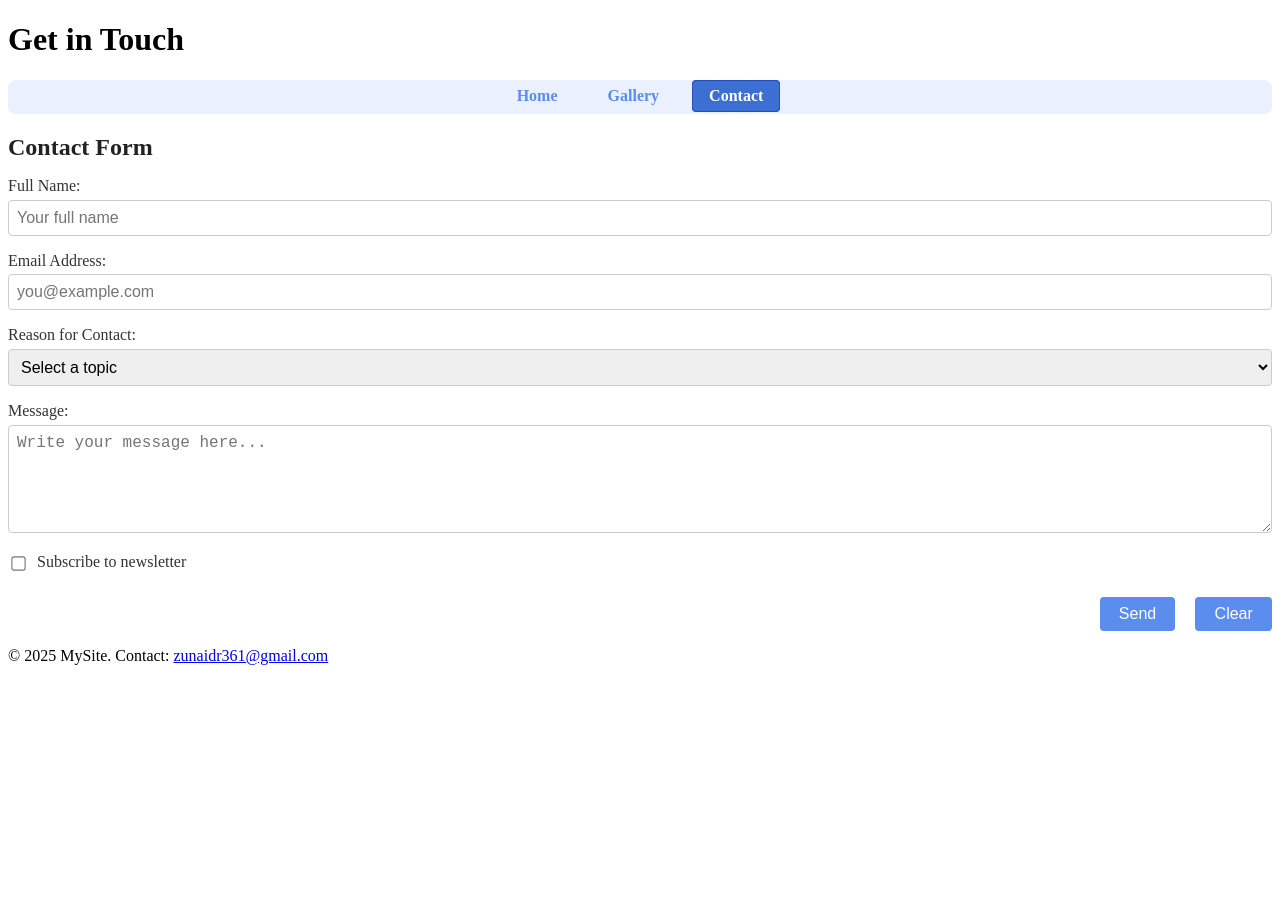
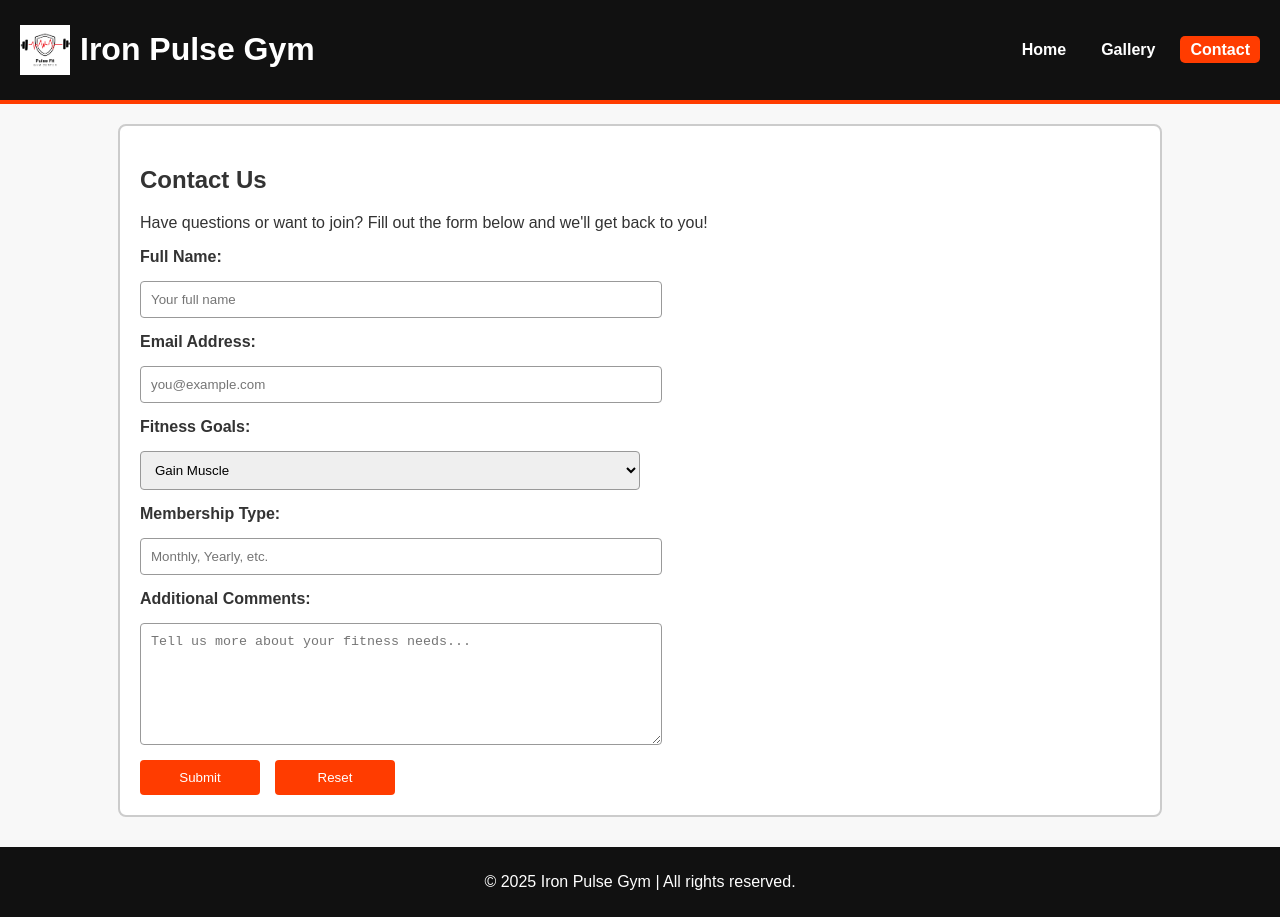
Before and after one commit to zunaidr361/pulse-fit-2-2, a plain HTML site: page contact.html in a window 1280 px wide. Before the commit the page ends 800 px from the top, so only its background shows below. Drawn offline with Linux system fonts and the light colour scheme.

Commit message:
Add files via upload

```diff
--- a/contact.html
+++ b/contact.html
@@ -2,56 +2,59 @@
 <html lang="en">
 <head>
   <meta charset="UTF-8" />
-  <meta name="viewport" content="width=device-width, initial-scale=1" />
-  <title>Contact Me</title>
+  <meta name="viewport" content="width=device-width, initial-scale=1.0"/>
+  <title>Contact Us | Iron Pulse Gym</title>
   <link rel="stylesheet" href="style.css" />
 </head>
 <body>
   <header>
-    <h1>Get in Touch</h1>
+    <div class="logo-container">
+      <img src="images/logo.png" alt="Iron Pulse Gym Logo" class="logo"/>
+      <h1>Iron Pulse Gym</h1>
+    </div>
     <nav>
-      <ul class="nav-list">
+      <ul>
         <li><a href="index.html">Home</a></li>
         <li><a href="gallery.html">Gallery</a></li>
-        <li><a href="contact.html" class="current">Contact</a></li>
+        <li><a href="contact.html" class="active">Contact</a></li>
       </ul>
     </nav>
   </header>
 
-  <section class="form-section">
-    <h2>Contact Form</h2>
-    <form action="#" method="post" novalidate>
+  <main>
+    <h2>Contact Us</h2>
+    <p>Have questions or want to join? Fill out the form below and we'll get back to you!</p>
+
+    <form>
       <label for="fullname">Full Name:</label>
-      <input type="text" id="fullname" name="fullname" placeholder="Your full name" required />
+      <input type="text" id="fullname" name="fullname" placeholder="Your full name">
 
-      <label for="emailaddr">Email Address:</label>
-      <input type="email" id="emailaddr" name="emailaddr" placeholder="you@example.com" required />
+      <label for="email">Email Address:</label>
+      <input type="email" id="email" name="email" placeholder="you@example.com">
 
-      <label for="topic">Reason for Contact:</label>
-      <select id="topic" name="topic" required>
-        <option value="" disabled selected>Select a topic</option>
-        <option value="support">Support</option>
-        <option value="feedback">Feedback</option>
-        <option value="other">Other</option>
+      <label for="goals">Fitness Goals:</label>
+      <select id="goals" name="goals">
+        <option value="gain-muscle">Gain Muscle</option>
+        <option value="lose-weight">Lose Weight</option>
+        <option value="general-fitness">General Fitness</option>
+        <option value="sports-performance">Sports Performance</option>
       </select>
 
-      <label for="message">Message:</label>
-      <textarea id="message" name="message" rows="5" placeholder="Write your message here..." required></textarea>
+      <label for="membership">Membership Type:</label>
+      <input type="text" id="membership" name="membership" placeholder="Monthly, Yearly, etc.">
 
-      <label>
-        <input type="checkbox" name="subscribe" />
-        Subscribe to newsletter
-      </label>
+      <label for="message">Additional Comments:</label>
+      <textarea id="message" name="message" placeholder="Tell us more about your fitness needs..."></textarea>
 
-      <div class="form-buttons">
-        <button type="submit">Send</button>
-        <button type="reset">Clear</button>
+      <div style="display: flex; gap: 15px;">
+        <button type="submit">Submit</button>
+        <button type="reset">Reset</button>
       </div>
     </form>
-  </section>
+  </main>
 
   <footer>
-    <p>© 2025 MySite. Contact: <a href="mailto:zunaidr361@gmail.com">zunaidr361@gmail.com</a></p>
+    <p>&copy; 2025 Iron Pulse Gym | All rights reserved.</p>
   </footer>
 </body>
 </html>
--- a/style.css
+++ b/style.css
@@ -1,137 +1,146 @@
-s to your existing style.css
-css
-Copy
-Edit
-/* Contact Form Styling */
-.form-section {
-  max-width: 600px;
-  margin: 2rem auto;
-  padding: 1rem 2rem;
-  background: #f9f9f9;
-  border-radius: 8px;
-  box-shadow: 0 0 6px #ccc;
+/* General Layout */
+body {
+  font-family: Arial, sans-serif;
+  margin: 0;
+  background-color: #f8f8f8;
+  color: #333;
 }
 
-.form-section h2 {
-  margin-bottom: 1rem;
-  font-weight: 600;
-  color: #222;
+header {
+  background-color: #111;
+  color: white;
+  padding: 10px 20px;
+  display: flex;
+  justify-content: space-between;
+  align-items: center;
+  flex-wrap: wrap;
+  border-bottom: 4px solid #ff3c00;
 }
 
-form label {
-  display: block;
-  margin-top: 1rem;
-  font-weight: 500;
-  color: #333;
+.logo-container {
+  display: flex;
+  align-items: center;
+}
+
+.logo {
+  height: 50px;
+  margin-right: 10px;
+}
+
+nav ul {
+  list-style: none;
+  padding: 0;
+  display: flex;
+  gap: 15px;
+}
+
+nav ul li a {
+  color: white;
+  text-decoration: none;
+  font-weight: bold;
+  padding: 5px 10px;
+}
+
+nav ul li a:hover,
+nav ul li a.active {
+  background-color: #ff3c00;
+  border-radius: 5px;
+}
+
+main {
+  padding: 20px;
+  max-width: 1000px;
+  margin: auto;
+  background-color: white;
+  border: 2px solid #ccc;
+  margin-top: 20px;
+  border-radius: 8px;
+}
+
+footer {
+  text-align: center;
+  padding: 10px;
+  background-color: #111;
+  color: white;
+  margin-top: 30px;
+}
+
+/* Contact Form */
+form {
+  display: flex;
+  flex-direction: column;
+  gap: 15px;
+}
+
+label {
+  font-weight: bold;
 }
 
 input[type="text"],
 input[type="email"],
-select,
-textarea {
+textarea,
+select {
+  padding: 10px;
+  border: 1px solid #999;
+  border-radius: 4px;
   width: 100%;
-  padding: 0.5rem;
-  margin-top: 0.3rem;
-  border: 1px solid #ccc;
-  border-radius: 4px;
-  font-size: 1rem;
-  box-sizing: border-box;
+  max-width: 500px;
 }
 
-input[type="checkbox"] {
-  margin-right: 0.5rem;
-  transform: scale(1.1);
-  vertical-align: middle;
-}
-
-.form-buttons {
-  margin-top: 1.5rem;
-  text-align: right;
+textarea {
+  height: 100px;
+  resize: vertical;
 }
 
 button {
-  padding: 0.5rem 1.2rem;
+  padding: 10px 15px;
   border: none;
-  background-color: #5a8dee;
+  border-radius: 4px;
+  background-color: #ff3c00;
   color: white;
-  font-size: 1rem;
-  border-radius: 4px;
   cursor: pointer;
-  margin-left: 1rem;
-  transition: background-color 0.3s ease;
+  width: 120px;
 }
 
 button:hover {
-  background-color: #3b6fd1;
+  background-color: #cc2f00;
 }
 
-/* Gallery Styling */
-.gallery-container {
-  display: grid;
-  grid-template-columns: repeat(auto-fit, minmax(220px, 1fr));
-  gap: 1.5rem;
-  max-width: 960px;
-  margin: 2rem auto;
-  padding: 0 1rem;
+/* Gallery */
+.gallery {
+  display: flex;
+  flex-wrap: wrap;
+  gap: 20px;
+  justify-content: center;
+  margin-top: 30px;
 }
 
 .gallery-item {
-  background: #fff;
+  width: 300px;
+  border: 2px solid #444;
   border-radius: 8px;
-  box-shadow: 0 0 8px #ddd;
   overflow: hidden;
+  box-shadow: 0 0 8px rgba(0,0,0,0.15);
   text-align: center;
-  padding-bottom: 1rem;
+  background-color: #fdfdfd;
 }
 
 .gallery-item img {
-  max-width: 100%;
-  height: 140px;
-  object-fit: cover;
+  width: 100%;
+  height: auto;
   display: block;
-  margin: 0 auto;
-  border-bottom: 1px solid #ccc;
-  border-radius: 8px 8px 0 0;
 }
 
 .gallery-item p {
-  margin-top: 0.75rem;
-  font-size: 0.9rem;
-  color: #444;
+  padding: 10px;
+  font-size: 0.95rem;
+  color: #333;
 }
 
-/* Navigation adjustments */
-.nav-list {
-  list-style-type: none;
-  padding: 0;
-  margin: 0;
-  display: flex;
-  gap: 1rem;
-  background-color: #ebf0ff;
-  padding: 0.5rem 1rem;
-  border-radius: 8px;
-  justify-content: center;
+.intro-text {
+  text-align: center;
+  max-width: 700px;
+  margin: 0 auto 30px auto;
+  color: #222;
+  font-size: 1rem;
 }
-
-.nav-list li a {
-  text-decoration: none;
-  padding: 0.4rem 1rem;
-  border-radius: 4px;
-  font-weight: 600;
-  color: #5a8dee;
-  border: 1.5px solid transparent;
-  transition: all 0.3s ease;
-}
-
-.nav-list li a:hover {
-  background-color: #5a8dee;
-  color: white;
-  border-color: #3b6fd1;
-}
-
-.nav-list li a.current {
-  background-color: #3b6fd1;
-  color: white;
-  pointer-events: none;
-  border-color: #2a4bbd;
-}
```
Also changed, not shown: gallery.html (+21 -17 lines), index.html (+19 -30 lines), logo.png (added), 3 other files.
